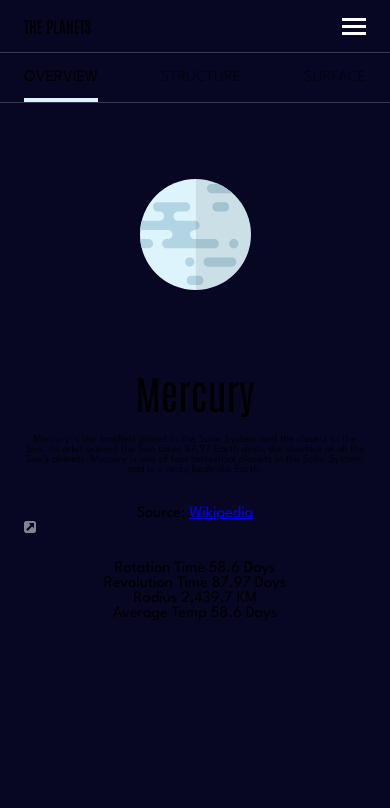
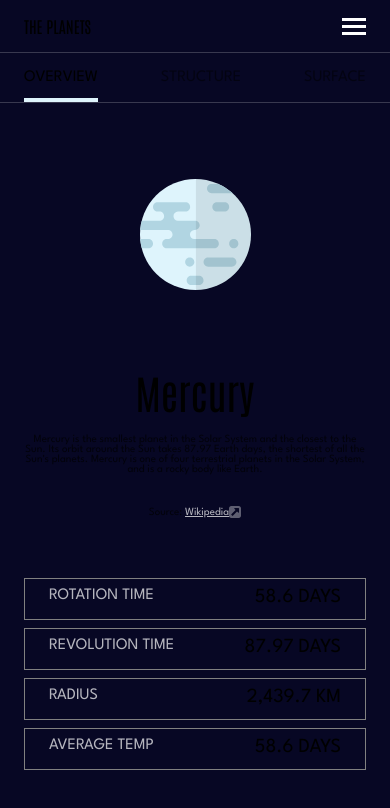
Before and after one commit to radhd/Planets-fact-site, a React (Vite) app: page /mercury in a window 390 px wide. Shown: the top 808 px of the page. Built offline with nearby package versions, Linux system fonts and the light colour scheme.

Commit message:
Set styles for mobile res

```diff
--- a/src/components/Information.jsx
+++ b/src/components/Information.jsx
@@ -17,27 +17,67 @@ export default function Information({ data, isActive }) {
         <Title>{data.name}</Title>
         <DataOverviewParagraph>{data.overview.content}</DataOverviewParagraph>
         <div>
-          <p>
-            Source: <a href={data.overview.source}>Wikipedia</a>
-          </p>
-          <img src={iconSource} alt="" />
+          <DataOverviewParagraph>
+            Source:{" "}
+            <DivWikipedia>
+              <ParagraphA href={data.overview.source}>Wikipedia</ParagraphA>
+              <img src={iconSource} alt="" />
+            </DivWikipedia>
+          </DataOverviewParagraph>
         </div>
       </Wrapper>
-      <div>
-        <span>Rotation Time</span> <span>{data.rotation}</span>
-      </div>
-      <div>
-        <span>Revolution Time</span> <span>{data.revolution}</span>
-      </div>
-      <div>
-        <span>Radius</span> <span>{data.radius}</span>
-      </div>
-      <div>
-        <span>Average Temp</span> <span>{data.rotation}</span>
-      </div>
+      <WrapperRotations>
+        <RotationsBorders>
+          <RotationsColor>Rotation Time</RotationsColor>{" "}
+          <RotationDays>{data.rotation}</RotationDays>
+        </RotationsBorders>
+        <RotationsBorders>
+          <RotationsColor>Revolution Time</RotationsColor>{" "}
+          <RotationDays>{data.revolution}</RotationDays>
+        </RotationsBorders>
+        <RotationsBorders>
+          <RotationsColor>Radius</RotationsColor>{" "}
+          <RotationDays>{data.radius}</RotationDays>
+        </RotationsBorders>
+        <RotationsBorders>
+          <RotationsColor>Average Temp</RotationsColor>{" "}
+          <RotationDays>{data.rotation}</RotationDays>
+        </RotationsBorders>
+      </WrapperRotations>
     </InformationWrapper>
   );
 }
+
+const RotationDays = styled.span`
+  font-size: 1.25rem;
+`;
+
+const RotationsColor = styled.span`
+  color: white;
+  opacity: 70%;
+`;
+
+const RotationsBorders = styled.div`
+  display: flex;
+  justify-content: space-between;
+  text-transform: uppercase;
+  border: 1px solid gray;
+  padding: 9px 24px 13px;
+  margin-bottom: 8px;
+`;
+
+const WrapperRotations = styled.div`
+  padding: 0 24px 47px;
+`;
+
+const DivWikipedia = styled.div`
+  display: inline-flex;
+  align-items: center;
+`;
+
+const ParagraphA = styled.a`
+  color: white;
+`;
 
 const DataOverviewParagraph = styled.p`
   font-size: 0.6875rem;
```
